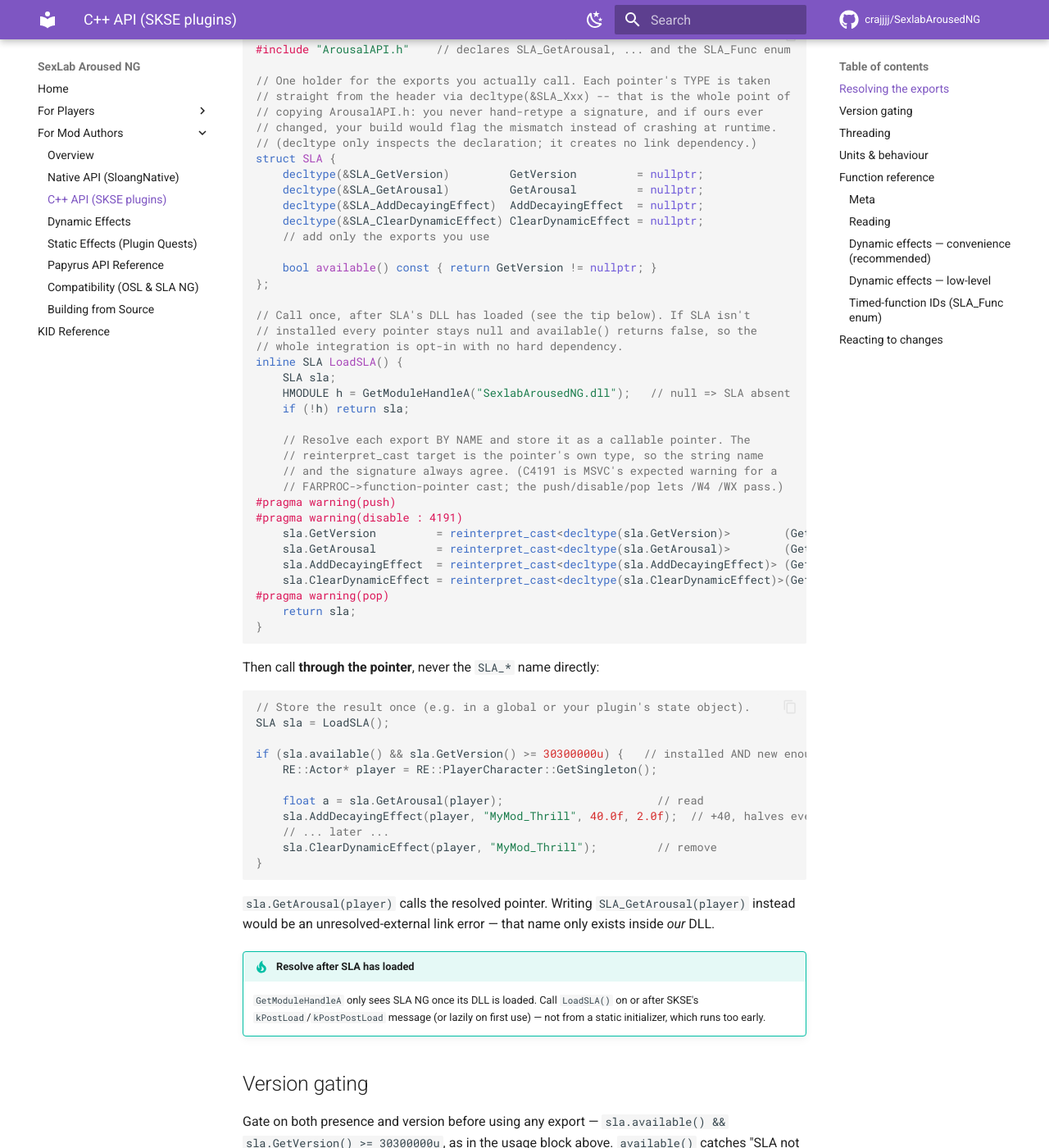
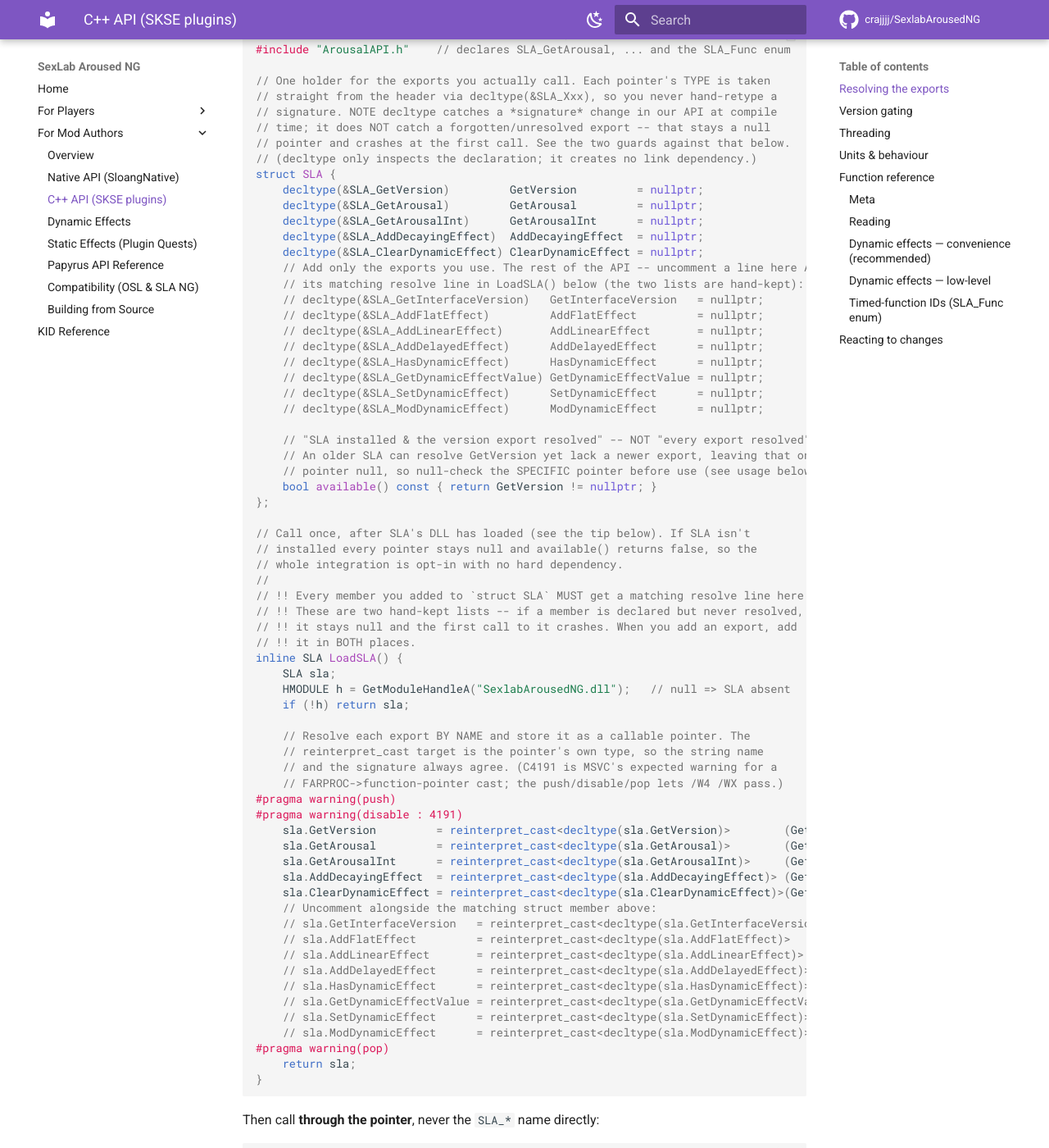
Before and after one commit to crajjjj/SexlabArousedNG, an MkDocs documentation site: the page built from docs/authors/cpp-api.md, in a window 1280 px wide and 1400 px high, scrolled down 985 px. Shown: the whole window at 82% size. Built offline with MkDocs 1.6.1 and Material for MkDocs 9.7.7, drawn with Linux system fonts in a browser that asks for light colours; comment, search, counter and statistics services are not loaded; some of the changed text lies outside the part shown.

Commit message:
docs(cpp-api): fix misleading resolve guidance in C++ integration example
Adding an export to the example means editing two hand-kept lists -- the
struct SLA members and the GetProcAddress calls in LoadSLA() -- with
nothing linking them. Declare a member but forget to resolve it and the
pointer stays null, crashing at the first call. A consumer (Advanced
Nudity Detection) hit exactly this.

Kept the plain two-list style (readable for modders) but closed the
traps:
- Drop the overpromising comment ("your build would flag the mismatch
  instead of crashing at runtime"): decltype catches a signature change,
  not a forgotten/unresolved export. Say so explicitly.
- Add a loud !! note on LoadSLA that every struct member must get a
  matching resolve line, since the two lists are hand-kept.
- Guard each call on its specific pointer in the usage example, and add a
  warning that available()/version gating do NOT prove an individual
  export resolved (an older SLA can resolve GetVersion yet lack a newer
  export).
- List the remaining 8 exports commented-out in BOTH lists, so the sample
  doubles as a full drop-in reference (uncomment in both places) without
  padding the active example past the 5 it needs to teach the pattern.

````diff
--- a/docs/authors/cpp-api.md
+++ b/docs/authors/cpp-api.md
@@ -23,23 +23,42 @@ Consumers do **not** link against SLA NG. Resolve the exports at runtime with `G
 #include "ArousalAPI.h"    // declares SLA_GetArousal, ... and the SLA_Func enum
 
 // One holder for the exports you actually call. Each pointer's TYPE is taken
-// straight from the header via decltype(&SLA_Xxx) -- that is the whole point of
-// copying ArousalAPI.h: you never hand-retype a signature, and if ours ever
-// changed, your build would flag the mismatch instead of crashing at runtime.
+// straight from the header via decltype(&SLA_Xxx), so you never hand-retype a
+// signature. NOTE decltype catches a *signature* change in our API at compile
+// time; it does NOT catch a forgotten/unresolved export -- that stays a null
+// pointer and crashes at the first call. See the two guards against that below.
 // (decltype only inspects the declaration; it creates no link dependency.)
 struct SLA {
     decltype(&SLA_GetVersion)         GetVersion         = nullptr;
     decltype(&SLA_GetArousal)         GetArousal         = nullptr;
+    decltype(&SLA_GetArousalInt)      GetArousalInt      = nullptr;
     decltype(&SLA_AddDecayingEffect)  AddDecayingEffect  = nullptr;
     decltype(&SLA_ClearDynamicEffect) ClearDynamicEffect = nullptr;
-    // add only the exports you use
+    // Add only the exports you use. The rest of the API -- uncomment a line here AND
+    // its matching resolve line in LoadSLA() below (the two lists are hand-kept):
+    // decltype(&SLA_GetInterfaceVersion)   GetInterfaceVersion   = nullptr;
+    // decltype(&SLA_AddFlatEffect)         AddFlatEffect         = nullptr;
+    // decltype(&SLA_AddLinearEffect)       AddLinearEffect       = nullptr;
+    // decltype(&SLA_AddDelayedEffect)      AddDelayedEffect      = nullptr;
+    // decltype(&SLA_HasDynamicEffect)      HasDynamicEffect      = nullptr;
+    // decltype(&SLA_GetDynamicEffectValue) GetDynamicEffectValue = nullptr;
+    // decltype(&SLA_SetDynamicEffect)      SetDynamicEffect      = nullptr;
+    // decltype(&SLA_ModDynamicEffect)      ModDynamicEffect      = nullptr;
 
+    // "SLA installed & the version export resolved" -- NOT "every export resolved".
+    // An older SLA can resolve GetVersion yet lack a newer export, leaving that one
+    // pointer null, so null-check the SPECIFIC pointer before use (see usage below).
     bool available() const { return GetVersion != nullptr; }
 };
 
 // Call once, after SLA's DLL has loaded (see the tip below). If SLA isn't
 // installed every pointer stays null and available() returns false, so the
 // whole integration is opt-in with no hard dependency.
+//
+// !! Every member you added to `struct SLA` MUST get a matching resolve line here.
+// !! These are two hand-kept lists -- if a member is declared but never resolved,
+// !! it stays null and the first call to it crashes. When you add an export, add
+// !! it in BOTH places.
 inline SLA LoadSLA() {
     SLA sla;
     HMODULE h = GetModuleHandleA("SexlabArousedNG.dll");   // null => SLA absent
@@ -53,8 +72,18 @@ inline SLA LoadSLA() {
 #pragma warning(disable : 4191)
     sla.GetVersion         = reinterpret_cast<decltype(sla.GetVersion)>        (GetProcAddress(h, "SLA_GetVersion"));
     sla.GetArousal         = reinterpret_cast<decltype(sla.GetArousal)>        (GetProcAddress(h, "SLA_GetArousal"));
+    sla.GetArousalInt      = reinterpret_cast<decltype(sla.GetArousalInt)>     (GetProcAddress(h, "SLA_GetArousalInt"));
     sla.AddDecayingEffect  = reinterpret_cast<decltype(sla.AddDecayingEffect)> (GetProcAddress(h, "SLA_AddDecayingEffect"));
     sla.ClearDynamicEffect = reinterpret_cast<decltype(sla.ClearDynamicEffect)>(GetProcAddress(h, "SLA_ClearDynamicEffect"));
+    // Uncomment alongside the matching struct member above:
+    // sla.GetInterfaceVersion   = reinterpret_cast<decltype(sla.GetInterfaceVersion)>  (GetProcAddress(h, "SLA_GetInterfaceVersion"));
+    // sla.AddFlatEffect         = reinterpret_cast<decltype(sla.AddFlatEffect)>        (GetProcAddress(h, "SLA_AddFlatEffect"));
+    // sla.AddLinearEffect       = reinterpret_cast<decltype(sla.AddLinearEffect)>      (GetProcAddress(h, "SLA_AddLinearEffect"));
+    // sla.AddDelayedEffect      = reinterpret_cast<decltype(sla.AddDelayedEffect)>     (GetProcAddress(h, "SLA_AddDelayedEffect"));
+    // sla.HasDynamicEffect      = reinterpret_cast<decltype(sla.HasDynamicEffect)>     (GetProcAddress(h, "SLA_HasDynamicEffect"));
+    // sla.GetDynamicEffectValue = reinterpret_cast<decltype(sla.GetDynamicEffectValue)>(GetProcAddress(h, "SLA_GetDynamicEffectValue"));
+    // sla.SetDynamicEffect      = reinterpret_cast<decltype(sla.SetDynamicEffect)>     (GetProcAddress(h, "SLA_SetDynamicEffect"));
+    // sla.ModDynamicEffect      = reinterpret_cast<decltype(sla.ModDynamicEffect)>     (GetProcAddress(h, "SLA_ModDynamicEffect"));
 #pragma warning(pop)
     return sla;
 }
@@ -69,10 +98,18 @@ SLA sla = LoadSLA();
 if (sla.available() && sla.GetVersion() >= 30300000u) {   // installed AND new enough
     RE::Actor* player = RE::PlayerCharacter::GetSingleton();
 
-    float a = sla.GetArousal(player);                       // read
-    sla.AddDecayingEffect(player, "MyMod_Thrill", 40.0f, 2.0f);  // +40, halves every 2h
+    // Null-check the SPECIFIC pointer before each call. available() only means
+    // "SLA installed" -- an older SLA may not export every function you listed, so
+    // calling an unresolved (null) pointer would crash. This guard is the whole
+    // safety net; do not lean on available() to cover individual exports.
+    if (sla.GetArousal) {
+        float a = sla.GetArousal(player);                              // read
+    }
+    if (sla.AddDecayingEffect)
+        sla.AddDecayingEffect(player, "MyMod_Thrill", 40.0f, 2.0f);    // +40, halves every 2h
     // ... later ...
-    sla.ClearDynamicEffect(player, "MyMod_Thrill");         // remove
+    if (sla.ClearDynamicEffect)
+        sla.ClearDynamicEffect(player, "MyMod_Thrill");               // remove
 }
 ```
 
@@ -84,6 +121,9 @@ if (sla.available() && sla.GetVersion() >= 30300000u) {   // installed AND new e
 ## Version gating
 
 Gate on both presence and version before using any export — `sla.available() && sla.GetVersion() >= 30300000u`, as in the usage block above. `available()` catches "SLA not installed"; the version compare catches "installed but too old for the export you need".
+
+!!! warning "Neither guard proves a *specific* export resolved"
+    `available()` and the version compare only tell you SLA is present and new enough — they do **not** verify that any individual pointer resolved. An older SLA build can resolve `SLA_GetVersion` yet lack a newer export, leaving that one pointer null; calling it crashes. Always null-check the exact pointer first: `if (sla.GetArousalInt) …`. The *other* half of this trap is declaring a member in `struct SLA` but forgetting its `GetProcAddress` line in `LoadSLA()` — those are two hand-kept lists, so when you add an export, add it in **both** places (see the `!!` note on `LoadSLA` above).
 
 - **`SLA_GetVersion()`** — packed `MMmmppp` mod/DLL version (e.g. `30300000` for 3.3.0), the C++ counterpart of `SloangNative.GetVersion()`. Read from the DLL's own build version. See the header for the caveat about content-only releases.
 - **`SLA_GetInterfaceVersion()`** — the C API surface version, packed `MMmmpp` (`10000` == 1.0.0), bumped only when exports are added. Exports are append-only, so a value check is enough to feature-detect.
````
